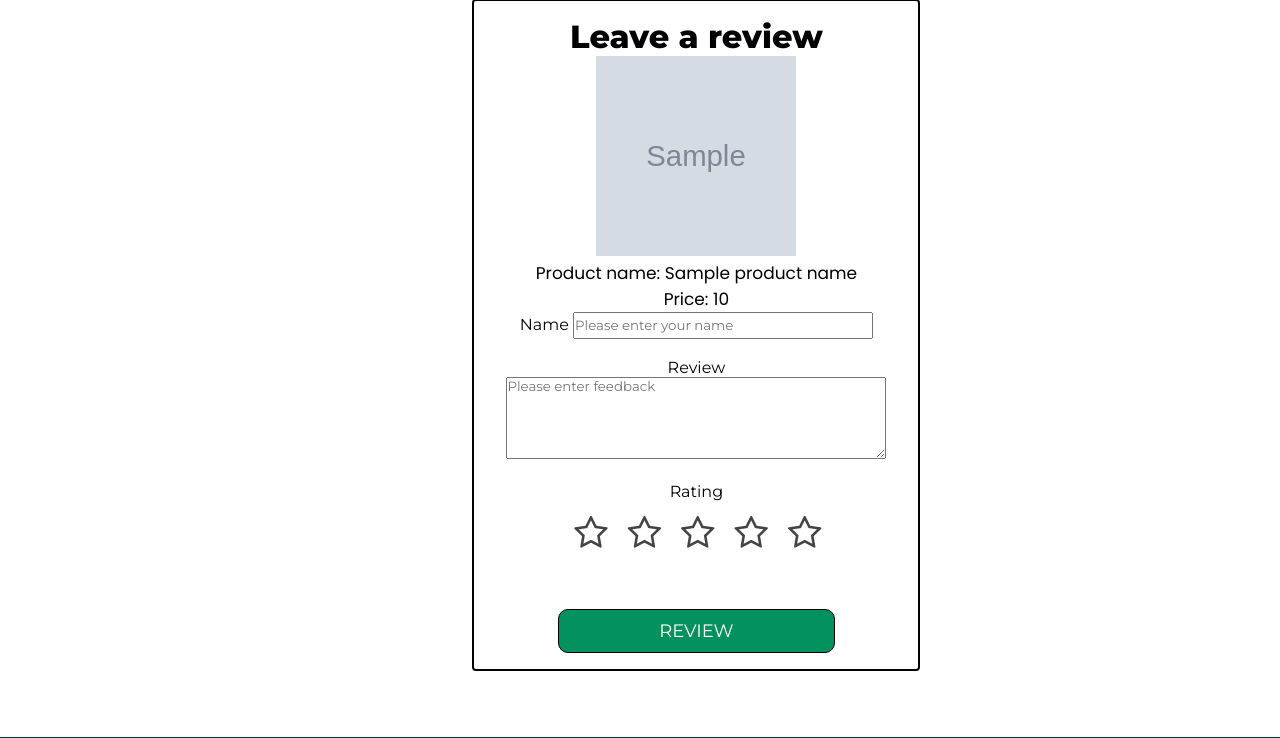
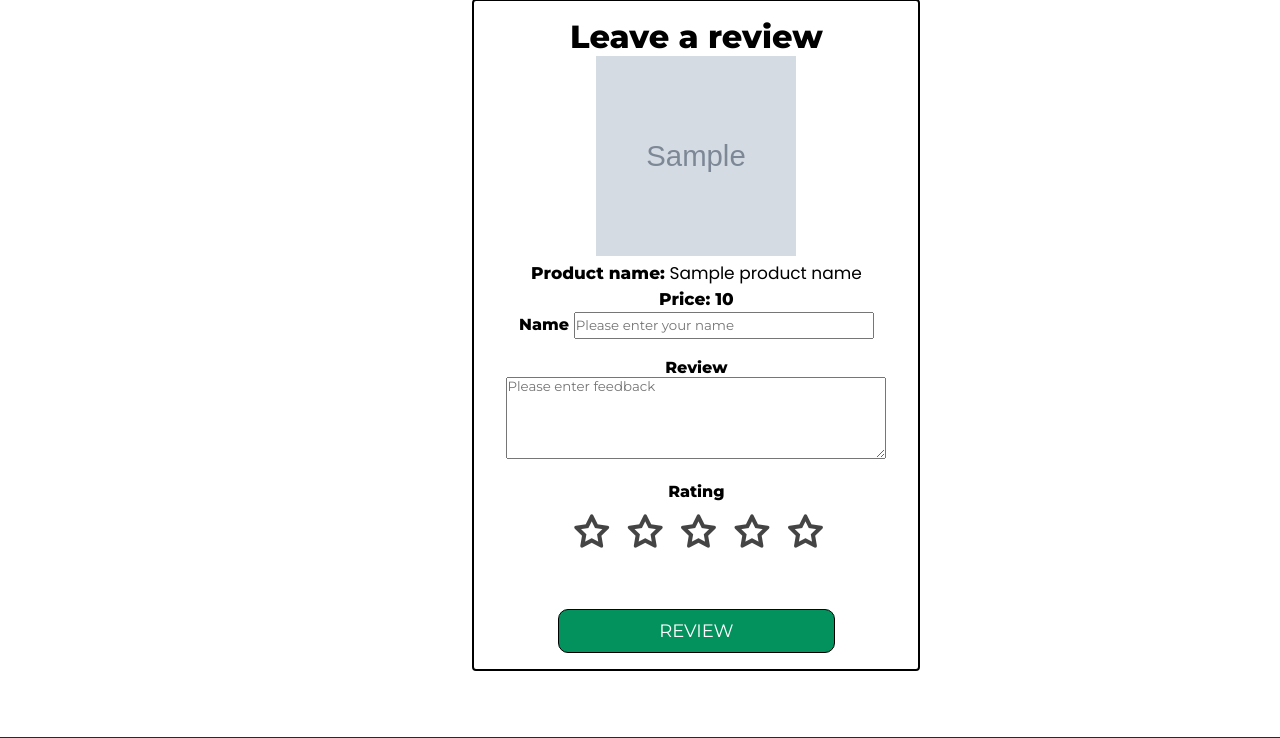
Before and after one commit to NahomTadesse/pharm, a Django app: template templates/rate_and_review.html in a window 1280 px wide. Shown: the part 227-965 px from the top of the page. Run offline with Django 3.2, Linux system fonts and the light colour scheme; the template is opened without the code that fills it: most values are stand-ins (such as "Sample title", 1, 10 or a date in 2020); grey boxes marked "Sample" are stand-in pictures; some libraries are stand-ins or nearby versions.

Commit message:
Update rate_and_review.html

```diff
--- a/templates/rate_and_review.html
+++ b/templates/rate_and_review.html
@@ -85,27 +85,27 @@
           <div>
             <img src="{{img_url}}" width="200" height="200">
           <div>
-          <p>Product name:  {{product_name}}</p>
-          <p>Price:  {{cost}}</p>
+          <p><b>Product name:</b>  {{product_name}}</p>
+          <p><b>Price:<b>  {{cost}}</p>
           <div class='form-group'>
               <form action="{%url 'review_and_rate'%}?url={{img_url | urlencode}}" method='POST'>
                   {% csrf_token %}
               <input type="hidden" name="pharma_id" value="{{pharma_id}}">
               <input type="hidden" name="transaction_status" value="{{status}}">
               <input type="hidden" name="product_id" value="{{product_id}}">
-              <label class="form-label">Name</label>
+              <label class="form-label"><b>Name</b></label>
               <input type="text" placeholder="Please enter your name" class='form-control' name="user_name" style="width: 300px;height:2em;">
 
 
               <br>
               <br>
-                <label class="form-label">Review</label>
+                <label class="form-label"><b>Review</b></label>
               <br>
                 <textarea name="review_and_rate" placeholder="Please enter feedback" class='form-control' rows="5" style="width: 380px;"></textarea>
               <!-- <input type="text" style='height:80px;width:280px;align-content: center;' name="review_and_rate">-->
               <br>
               <br>
-              <label class='form-label' for='rating'>Rating</label>
+              <label class='form-label' for='rating'><b>Rating</b></label>
               <br>
               <div class="stars">
                 <input class="star star-5" id="star-5" type="radio" name='rating' value="5"/>
```
